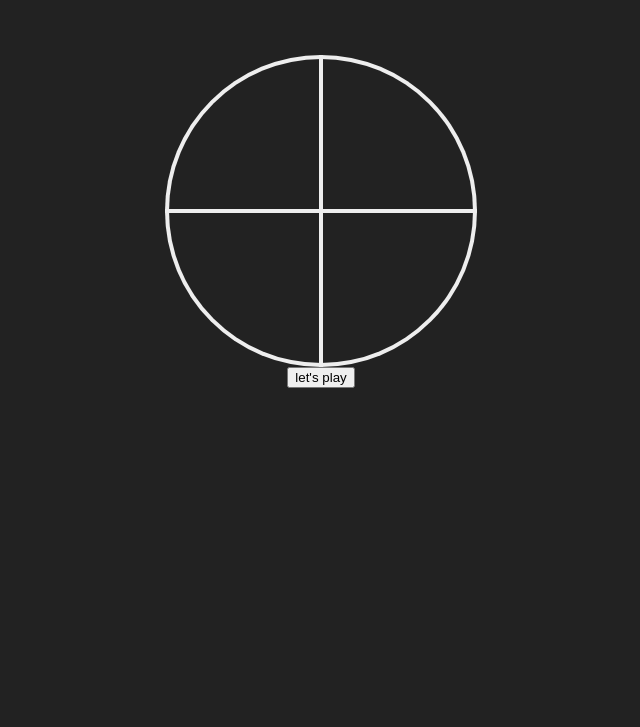
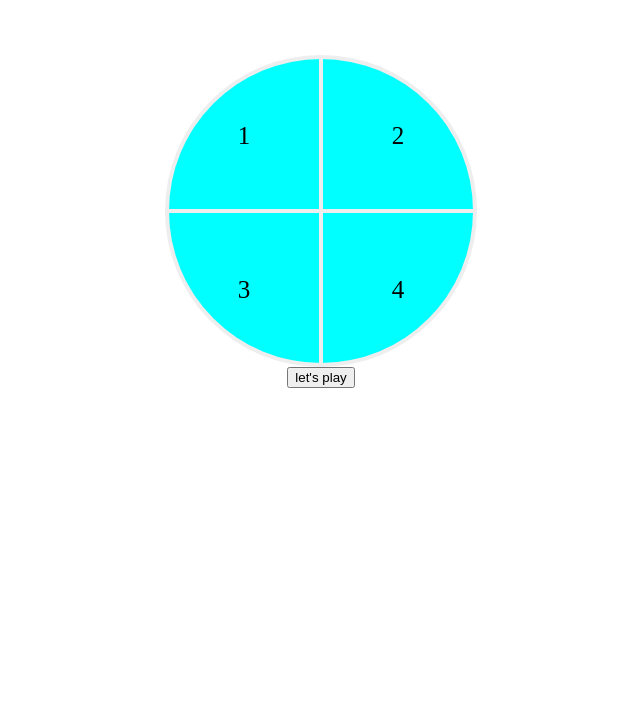
Before and after one commit to Nafrisheik/SequenceFinder, a plain HTML site: page index.html in a window 1280 px wide. Shown: the part 73-800 px from the top of the page, without its empty margins (319-959 px from the left). Drawn offline with Linux system fonts and the light colour scheme.

Commit message:
code changes

```diff
--- a/index.html
+++ b/index.html
@@ -45,7 +45,7 @@
     </style> -->
     <style>
       body {
-        background-color: #222;
+        background-color: white;
         margin: 0;
         padding: 0;
         text-align: center;
@@ -55,7 +55,7 @@
         margin-top: 70px;
         min-height: 300px;
         min-width: 300px;
-        font-size: 0; /* handle collapsing margins */
+        font-size: 16; /* handle collapsing margins */
       }
 
       .quadrant {
@@ -68,39 +68,36 @@
       p {
         color: black;
 
-        background-color: aqua;
-        /* position: relative; */
+        /* background-color: aqua; */
+        /* top: 65px; */
+        margin-top: 63px;
+        font-size: 25px;
+        position: relative;
       }
 
       .top-left {
         border-top-left-radius: 100%;
         border-width: 4px 2px 2px 4px;
-        /* background-color: aqua; */
-
+        background-color: aqua;
       }
 
       .top-right {
         border-top-right-radius: 100%;
         border-width: 4px 4px 2px 2px;
-        /* background-color: aqua; */
-
+        background-color: aqua;
       }
 
       .bottom-left {
         border-bottom-left-radius: 100%;
         border-width: 2px 2px 4px 4px;
-        /* background-color: aqua; */
-
+        background-color: aqua;
       }
 
       .bottom-right {
         border-bottom-right-radius: 100%;
         border-width: 2px 4px 4px 2px;
-        /* background-color: aqua; */
-
+        background-color: aqua;
       }
-
-
     </style>
     <script src="script.js"></script>
   </head>
@@ -125,7 +122,7 @@
 
       var p1 = document.createElement("p");
 
-      p1.id = "1";
+      quad_1.id = "1";
 
       var quad_2 = document.createElement("div");
       quad_2.className = "top-right quadrant";
@@ -134,7 +131,7 @@
         clickme(2);
       };
       var p2 = document.createElement("p");
-      p2.id = "2";
+      quad_2.id = "2";
       var quad_3 = document.createElement("div");
       quad_3.className = "bottom-left quadrant";
 
@@ -144,7 +141,7 @@
       };
       // quad_3.id = "node3";
       var p3 = document.createElement("p");
-      p3.id = "3";
+      quad_3.id = "3";
       var quad_4 = document.createElement("div");
       quad_4.className = "bottom-right quadrant";
       quad_4.style = "cursor:pointer";
@@ -154,7 +151,7 @@
       };
       // quad_4.id = "node4";
       var p4 = document.createElement("p");
-      p4.id = "4";
+      quad_4.id = "4";
       p1.innerHTML = "1";
       p2.innerHTML = "2";
       p3.innerHTML = "3";
--- a/script.js
+++ b/script.js
@@ -21,7 +21,7 @@ function startgame() {
   document.getElementById(`${newnumber}`).style.backgroundColor = "yellow";
   setTimeout(function () {
     document.getElementById(`${newnumber}`).style.backgroundColor = "cyan";
-  }, 2000);
+  }, 1000);
 }
 
 function randomRange() {
```
